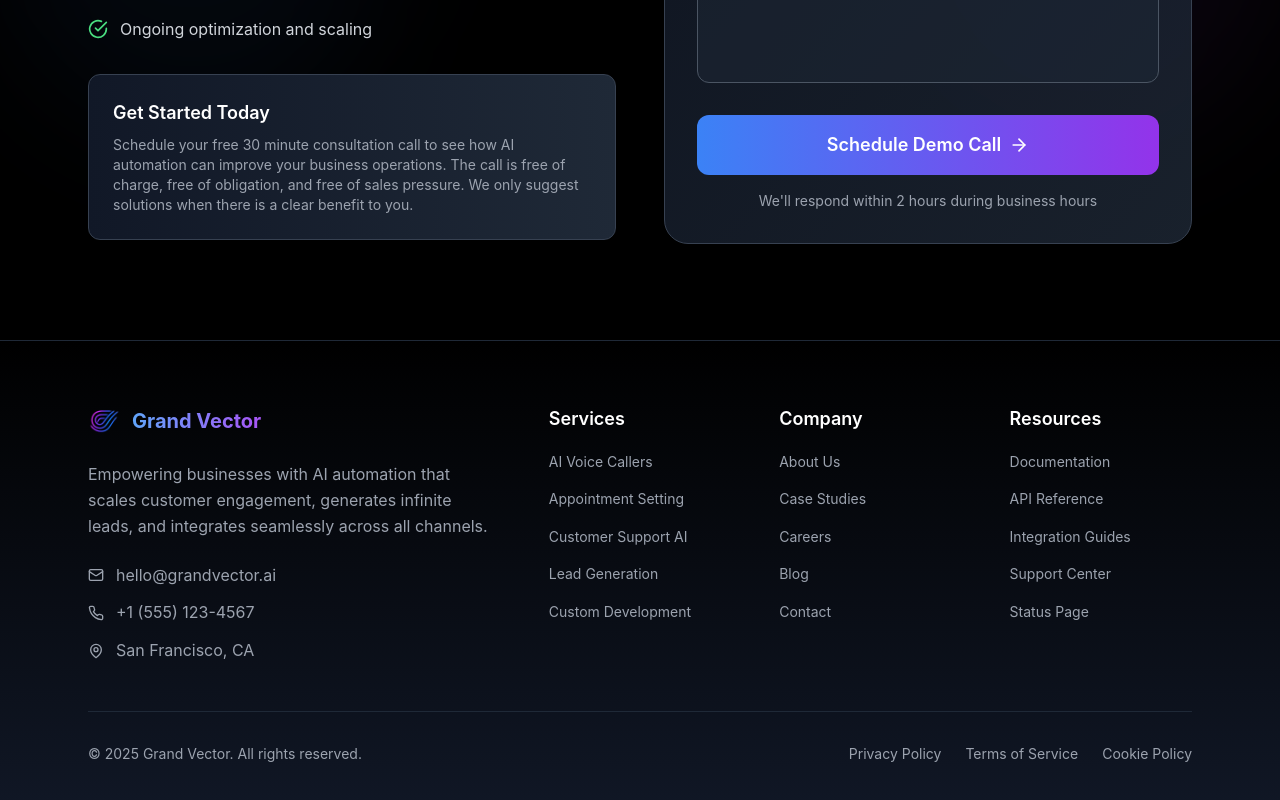
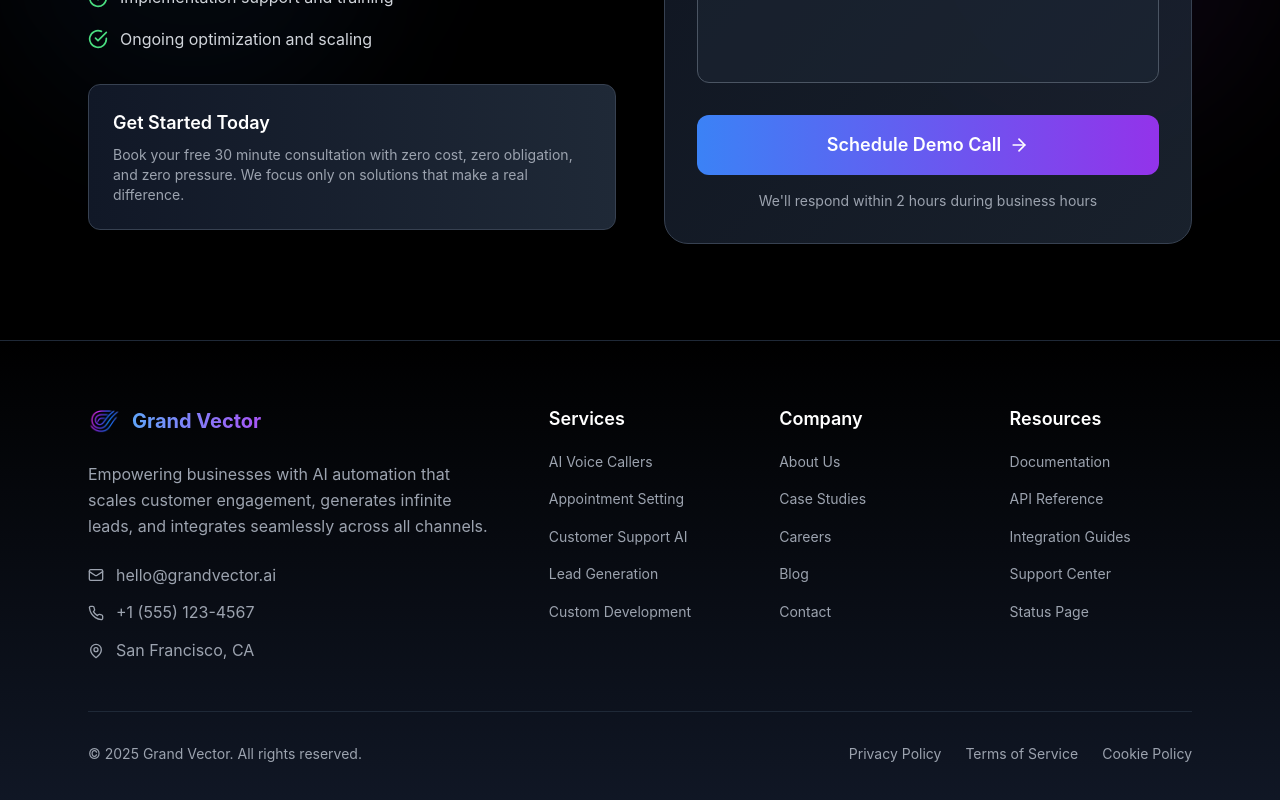
Before and after one commit to aleksamilojevic99/grandvector-v5, a React (Vite) app: page / in a window 1280 px wide. Shown: the part 8173-8973 px from the top of the page. Built offline with nearby package versions, Linux system fonts and the light colour scheme.

Commit message:
Updated Contact.tsx

```diff
--- a/src/components/Contact.tsx
+++ b/src/components/Contact.tsx
@@ -59,8 +59,8 @@ const Contact = () => {
             <div className="bg-gradient-to-r from-gray-900 to-gray-800 border border-gray-700 rounded-xl p-6">
               <h3 className="text-lg font-semibold mb-2">Get Started Today</h3>
               <p className="text-gray-400 text-sm">
-                Schedule your free 30 minute consultation call to see how AI automation can improve your business operations.
-                The call is free of charge, free of obligation, and free of sales pressure. We only suggest solutions when there is a clear benefit to you.
+               Book your free 30 minute consultation with zero cost, zero obligation, and zero pressure.
+We focus only on solutions that make a real difference.
               </p>
             </div>
           </div>
```
